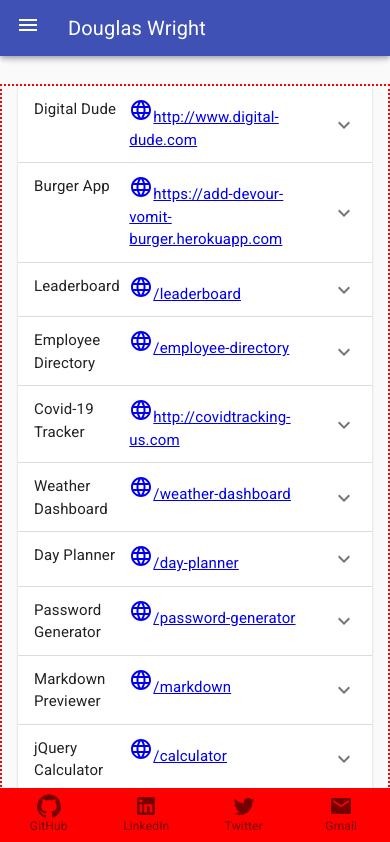
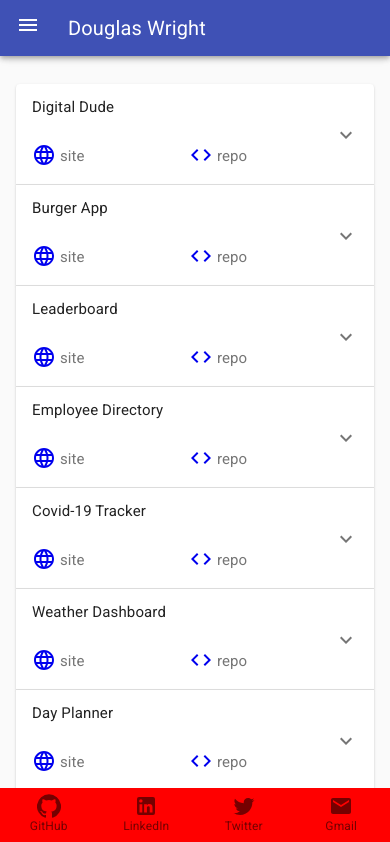
Before and after one commit to Spazcool/react-portfolio, a React (Create React App) app: page /projects/personal in a window 390 px wide. Shown: the top 842 px of the page. Built offline with nearby package versions, Linux system fonts and the light colour scheme.

Commit message:
conditional styling on photos and mobile/desktop

```diff
--- a/src/App.js
+++ b/src/App.js
@@ -22,7 +22,6 @@ const useStyles = makeStyles({
   container: {
     'margin-top': '6em',
     'margin-bottom': '5em',
-    'border': '2px dotted red',
   },
 });
 
--- a/src/Components/Accordian.js
+++ b/src/Components/Accordian.js
@@ -1,12 +1,14 @@
 import React from 'react';
 import Link from './Link.js';
 import { makeStyles } from '@material-ui/core/styles';
+import Grid from '@material-ui/core/Grid';
 import Accordion from '@material-ui/core/Accordion';
 import AccordionDetails from '@material-ui/core/AccordionDetails';
 import AccordionSummary from '@material-ui/core/AccordionSummary';
 import Typography from '@material-ui/core/Typography';
 import ExpandMoreIcon from '@material-ui/icons/ExpandMore';
 import WWWIcon from '@material-ui/icons/Language';
+import CodeIcon from '@material-ui/icons/CodeOutlined';
 
 import Card from './Card.js';
 
@@ -18,11 +20,18 @@ const useStyles = makeStyles((theme) => ({
     fontSize: theme.typography.pxToRem(15),
     flexBasis: '33.33%',
     flexShrink: 0,
+    'margin-right': '1em',
   },
   secondaryHeading: {
     fontSize: theme.typography.pxToRem(15),
     color: theme.palette.text.secondary,
   },
+  text: {
+    'vertical-align': 'super',
+  },
+  summary: {
+    // border: '2px dotted red',
+  }
 }));
 
 export default function ControlledAccordions(props) {
@@ -43,9 +52,20 @@ export default function ControlledAccordions(props) {
         expandIcon={<ExpandMoreIcon />}
         aria-controls="panel1bh-content"
         id="panel1bh-header"
+        className={classes.summary}
       >
-        <Typography className={classes.heading}>{project.name}</Typography>
-        <Typography className={classes.secondaryHeading}><Link to={project.url}><WWWIcon/>{project.url}</Link></Typography>
+        <Grid container spacing={3}>
+          <Grid item xs={12} md={4}>
+            <Typography className={classes.heading}>{project.name}</Typography>
+          </Grid>
+
+          <Grid item xs={6} md={4}>
+            <Typography className={classes.secondaryHeading}><Link to={project.url}><WWWIcon /></Link> <span className={classes.text}>site</span></Typography>
+          </Grid>
+          <Grid item xs={6} md={4}>
+            <Typography className={classes.secondaryHeading}><Link to={project.repo}><CodeIcon/></Link> <span className={classes.text}>repo</span></Typography>
+          </Grid>
+        </Grid>
       </AccordionSummary>
       <AccordionDetails>
         <Card
--- a/src/Components/Card.js
+++ b/src/Components/Card.js
@@ -8,6 +8,11 @@ import CardMedia from '@material-ui/core/CardMedia';
 import Button from '@material-ui/core/Button';
 import Typography from '@material-ui/core/Typography';
 import Grid from '@material-ui/core/Grid';
+import useMediaQuery from '@material-ui/core/useMediaQuery';
+
+// export default function SimpleMediaQuery() {
+//   return <span>{`(min-width:600px) matches: ${matches}`}</span>;
+// }
 
 const useStyles = makeStyles({
   root: {
@@ -20,19 +25,35 @@ const useStyles = makeStyles({
 });
 
 export default function ImgMediaCard(props) {
+  const about = props.repo ? false : true;
+  const matches = useMediaQuery('(max-width:800px)');
   const [path, setPath] = useState(`/images/projects/${props.imagePath}/mobile.png`);
+  const [mobile, setMobile] = useState('');
 
   useEffect(() => {
-    if(!props.repo){
+    if(!about){
+      if(matches){
+        setMobile('mobile')
+      }else{
+        setMobile('desktop');
+      }
+      setPath(`/images/projects/${props.imagePath}/${mobile}.png`);
+    }
+  },[matches, mobile, props.imagePath, about]);
+
+  useEffect(() => {
+    if(about){
       setPath(props.imagePath);
     }
-  },[])
+  },[props.imagePath, about]);
 
   function showGif(bool) {
-    if(bool){
-      setPath(`/images/projects/${props.imagePath}/mobile.gif`)
-    }else{
-      setPath(`/images/projects/${props.imagePath}/mobile.png`)
+    if(!about){
+      if(bool){
+        setPath(`/images/projects/${props.imagePath}/${mobile}.gif`)
+      }else{
+        setPath(`/images/projects/${props.imagePath}/${mobile}.png`)
+      }
     }
   }
 
@@ -44,7 +65,7 @@ export default function ImgMediaCard(props) {
         <CardContent>
           <Typography gutterBottom variant="h5" component="h2">{props.name}</Typography>
           <Grid container spacing={3}>
-            <Grid item xs={12} md={8}>
+            <Grid item xs={12} md={about ? 8 : 12}>
               <Typography variant="body2" color="textSecondary" component="p">
                 {props.description}
               </Typography>
@@ -54,7 +75,7 @@ export default function ImgMediaCard(props) {
                 {props.description}
               </Typography> */}
             </Grid>
-            <Grid item xs={12} md={4}>
+            <Grid item xs={12} md={about ? 4 : 12}>
               <CardMedia
                 component="img"
                 alt={props.name}
--- a/src/data/projects.json
+++ b/src/data/projects.json
@@ -5,7 +5,16 @@
     "repo": "https://github.com/Spazcool/madmoney",
     "description": "A simple blogging site built for a real estate agent. Built with React, styled with Bulma and populated with Contentful.",
     "imagePath" : "madmonnaie",
-    "professional" : true
+    "professional" : true,
+    "tech": [
+      "react",
+      "bulma",
+      "contentful",
+      "charts.js",
+      "node",
+      "S3",
+      "route53"
+    ]
   },
   {
     "name": "CB Inventory Server",
@@ -13,7 +22,17 @@
     "repo": "https://github.com/coderbunker/inventory-server",
     "description" : "An in house CMS built for CoderBunker to be used by staff and vistors to request rentals, get info on items & rooms and report problems. Built with Express, Bootstrap, Google Sheets API & utilizing QR codes for real-world user-item interactions.",
     "imagePath" : "coderbunker-inventory",
-    "professional" : true
+    "professional" : true,
+    "tech": [
+      "express",
+      "ejs",
+      "google api",
+      "react",
+      "bootstrap",
+      "node",
+      "qr-code",
+      "heroku"
+    ]
   },
   {
     "name": "Digital Dude",
@@ -21,7 +40,19 @@
     "repo": "https://github.com/megan-pg/tamagotchi",
     "description": "A retro full-stack clone of the original Tamagotchi game from the 80\"s. Create an account, add some pets & keep them alive as long as you can. Built with Node, Sequelize, jQuery, JWT & Materialize.",
     "imagePath" : "digital-dude",
-    "professional" : false
+    "professional" : false,
+    "tech": [
+      "express",
+      "jQuery",
+      "mySQL",
+      "react",
+      "materialize",
+      "node",
+      "heroku",
+      "jsonWebTokens",
+      "sequelize",
+      "route53"
+    ]
   },
   {
     "name": "Burger App",
@@ -29,7 +60,16 @@
     "repo": "https://github.com/Spazcool/burger-app",
     "description": "A simple demo of a fullstack application, Eat-Da-Burger! is hosted in Heroku & utilizes a Node backend, using a RESTful API routed with Express that makes requests to a MySQL database & ultimately serves the user a view using Handlebars templates.",
     "imagePath" : "burger-app",
-    "professional" : false
+    "professional" : false,
+    "tech": [
+      "express",
+      "handlebars",
+      "mySQL",
+      "node",
+      "heroku",
+      "bootstrap",
+      "sequelize"
+    ]
   },
   {
     "name": "Leaderboard",
@@ -37,7 +77,12 @@
     "repo": "https://github.com/Spazcool/leaderboard",
     "description": "A React-based leaderboard app, pulling data from freeCodeCamp's most recent forum users.",
     "imagePath" : "leaderboard",
-    "professional" : false
+    "professional" : false,
+    "tech": [
+      "react",
+      "bootstrap",
+      "freecodecamp"
+    ]
   },
   {
     "name": "Employee Directory",
@@ -45,7 +90,12 @@
     "repo": "https://github.com/Spazcool/employee-directory",
     "description": "A simple demo app of an employee directory, including the ability to filter & sort the available data. A user can view an entire employee directory at once, allowing quick access to their desired information. Built with React, this app demonstrates its core ideas: breaking the UI into components, managing component state, and responding to user events.",
     "imagePath" : "employee-directory",
-    "professional" : false
+    "professional" : false,
+    "tech": [
+      "react",
+      "reactbootstrap",
+      "reacticons"
+    ]
   },
   {
     "name": "Covid-19 Tracker",
@@ -53,7 +103,13 @@
     "repo": "https://github.com/Spazcool/covid-data-collector",
     "description": "Web app offering current State-by-State data related to the Covid-19 pandemic. Built with jQuery, styled with Bulma & utilizing HighCharts API for data visualization.",
     "imagePath" : "covid-tracker",
-    "professional" : false
+    "professional" : false,
+    "tech": [
+      "jQuery",
+      "bulma",
+      "highcharts",
+      "covidtracking"
+    ]
   },
   {
     "name": "Weather Dashboard",
@@ -61,7 +117,13 @@
     "repo": "https://github.com/Spazcool/weather-dashboard",
     "description": "Simple weather app offering geolocation forecast on intial visit, search functionality, current & five-day forecasts. Built with jQuery, Material Design Lite & utilizing TomTom, OpenWeather & IP-Info APIs for data.",
     "imagePath" : "weather-dashboard",
-    "professional" : false
+    "professional" : false,
+    "tech": [
+      "jQuery",
+      "materialdesignlite",
+      "tomtom",
+      "openWeather"
+    ]
   },
   {
     "name": "Day Planner",
@@ -69,7 +131,12 @@
     "repo": "https://github.com/Spazcool/day-planner",
     "description" : "Plan your day past, present & future. Basic task scheduler offering create & delete functionality for each hour of any day the user chooses. Built with jQuery, Bootstrap and Moment.js.",
     "imagePath" : "day-planner",
-    "professional" : false
+    "professional" : false,
+    "tech": [
+      "jQuery",
+      "bootstrap",
+      "momentjs"
+    ]
   },
   {
     "name": "Password Generator",
@@ -77,7 +144,11 @@
     "repo": "https://github.com/Spazcool/password-generator",
     "description": "Create a randomized & complex password easily. Takes multiple user inputs & efficietnly computes a password that is offered and ready to copy. Built with jQuery & Bootstrap.",
     "imagePath" : "password-generator",
-    "professional" : false
+    "professional" : false,
+    "tech": [
+      "jQuery",
+      "bootstrap"
+    ]
   },
   {
     "name": "Markdown Previewer",
@@ -85,7 +156,11 @@
     "repo": "https://github.com/Spazcool/markdown",
     "description": "Checkout what you're writing in Markdown. This simple app allows the user to preview their Markdown document in realtime. Built with React.",
     "imagePath" : "markdown",
-    "professional" : false
+    "professional" : false,
+    "tech": [
+      "react",
+      "bootstrap"
+    ]
   },
 {
     "name": "jQuery Calculator",
@@ -93,7 +168,11 @@
     "repo": "https://github.com/Spazcool/calculator",
     "description": "A basic JS powered & Bootstrap styled calculator. One of my first projects, be gentle.",
     "imagePath" : "calculator",
-    "professional" : false
+    "professional" : false,
+    "tech": [
+      "jQuery",
+      "bootstrap"
+    ]
   },
   {
     "name": "Pomodoro Timer",
@@ -101,7 +180,11 @@
     "repo": "https://github.com/Spazcool/pomodoro",
     "description" : "A pomodoro (i.e. tomato) timer to nudge you into starting any kind of task. Includes time-set & pausing functionality. Built with jQuery & styled with Bootstrap.",
     "imagePath" : "pomodoro",
-    "professional" : false
+    "professional" : false,
+    "tech": [
+      "jQuery",
+      "bootstrap"
+    ]
   },
   {
     "name": "Repsonsive Portfolio",
@@ -109,7 +192,12 @@
     "repo": "https://github.com/Spazcool/responsive-portfolio",
     "description": "Simple demo site displaying the use of responsive design. Built with Bootstrap & utilizing NASA\"s APOD API.",
     "imagePath" : "responsive-portfolio",
-    "professional" : false
+    "professional" : false,
+    "tech": [
+      "jQuery",
+      "bootstrap",
+      "nasaapi"
+    ]
   },
   {
     "name": "NASA Quiz",
@@ -117,7 +205,13 @@
     "repo": "https://github.com/Spazcool/nasa-quiz",
     "description" : "An interactive NASA-themed multiple choice quiz. Built with jQuery, styled with Bootstrap & utilizing the JSONBin API.",
     "imagePath" : "nasa-quiz",
-    "professional" : false
+    "professional" : false,
+    "tech": [
+      "jQuery",
+      "bootstrap",
+      "nasaapi",
+      "jsonbin"
+    ]
   },
   {
     "name": "Tic Tac Toe",
@@ -125,6 +219,10 @@
     "repo": "https://github.com/Spazcool/ticTacToe",
     "description": "Battle against the computer in this classic game. Built with jQuery & Bootstrap.",
     "imagePath" : "ticTacToe",
-    "professional" : false
+    "professional" : false,
+    "tech": [
+      "jQuery",
+      "bootstrap"
+    ]
   }
 ]}
```
Also changed, not shown: src/data/icons.json (added, +34 -0 lines), 1 other file (tests, documents, lock files or other folders).
